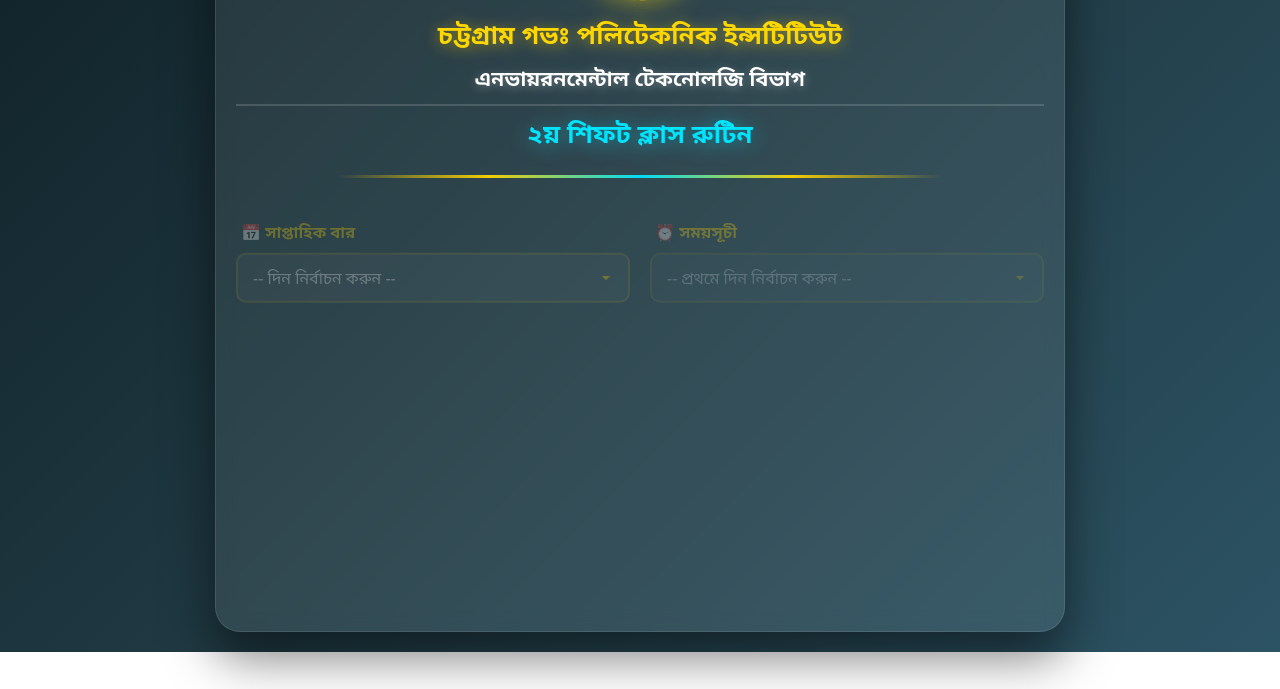
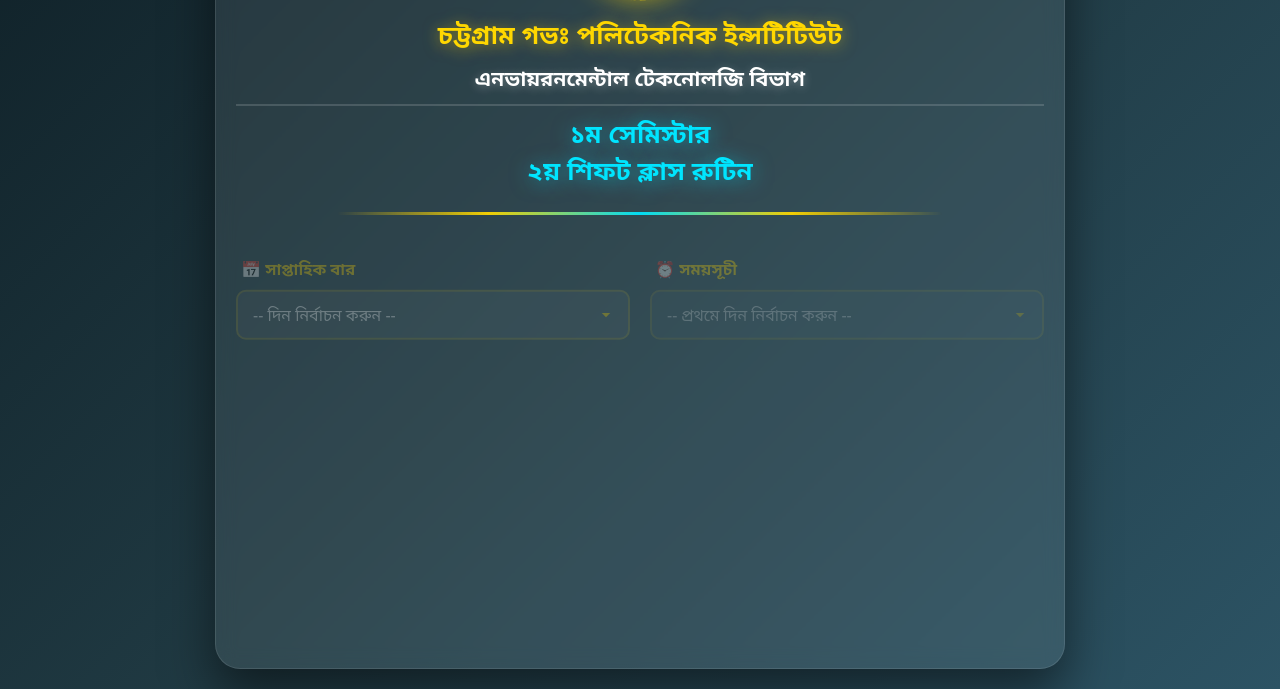
Before and after one commit to rashidcsm/EVT-Class-Routine-, a plain HTML site: page index.html in a window 1280 px wide. Shown: the part 184-873 px from the top of the page. Before the commit the page ends 836 px from the top, so only its background shows below. Drawn offline with Linux system fonts and the light colour scheme.

Commit message:
Update index.html

```diff
--- a/index.html
+++ b/index.html
@@ -3,7 +3,7 @@
 <head>
     <meta charset="UTF-8">
     <meta name="viewport" content="width=device-width, initial-scale=1.0">
-    <title>ক্লাস রুটিন ২য় শিফট এনভায়রনমেন্টাল টেকনোলজি</title>
+    <title>ক্লাস রুটিন ১ম সেমিস্টার ২য় শিফট এনভায়রনমেন্টাল টেকনোলজি</title>
     <style>
         * {
             margin: 0;
@@ -473,7 +473,7 @@
         <!-- লেখা -->
         <div class="text-line line-1">চট্টগ্রাম গভঃ পলিটেকনিক ইন্সটিটিউট</div>
         <div class="text-line line-2">এনভায়রনমেন্টাল টেকনোলজি বিভাগ</div>
-        <div class="text-line line-3">২য় শিফট ক্লাস রুটিন</div>
+        <div class="text-line line-3">১ম সেমিস্টার<br>২য় শিফট ক্লাস রুটিন</div>
 
         <!-- ডিভাইডার -->
         <div class="divider"></div>
```
